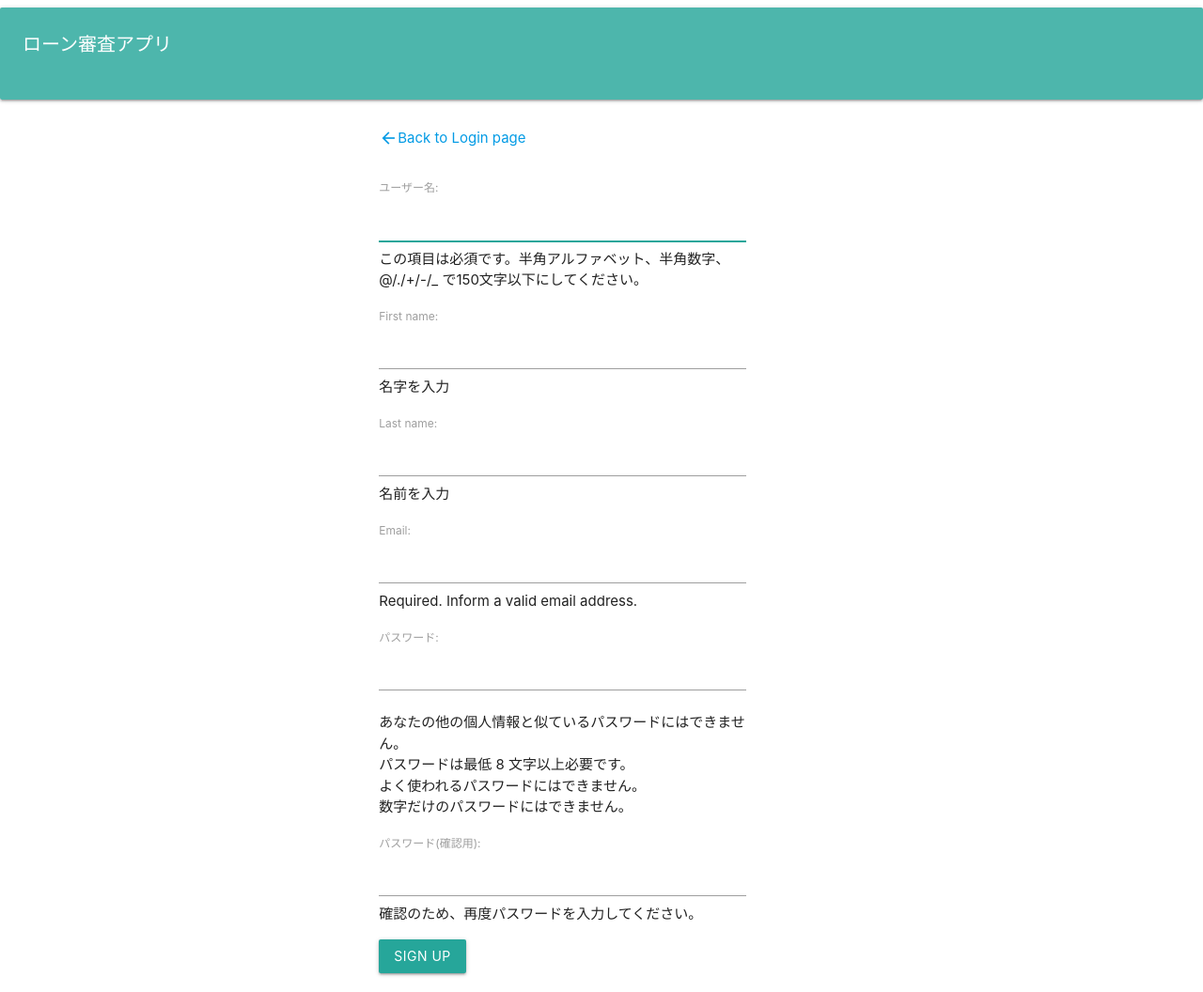
After one commit to sawady1203/demo_app, a Django app: page /signup/ in a window 1280 px wide. The commit adds this page. Shown: the whole page at 94% size. Run offline with Django 3.2, Linux system fonts and the light colour scheme; parts of the project's set-up code (start-up, migrations or seed data) failed here and were passed over.

Commit message:
login機能

```diff
--- a/config/urls.py
+++ b/config/urls.py
@@ -1,22 +1,10 @@
-"""config URL Configuration
-
-The `urlpatterns` list routes URLs to views. For more information please see:
-    https://docs.djangoproject.com/en/2.2/topics/http/urls/
-Examples:
-Function views
-    1. Add an import:  from my_app import views
-    2. Add a URL to urlpatterns:  path('', views.home, name='home')
-Class-based views
-    1. Add an import:  from other_app.views import Home
-    2. Add a URL to urlpatterns:  path('', Home.as_view(), name='home')
-Including another URLconf
-    1. Import the include() function: from django.urls import include, path
-    2. Add a URL to urlpatterns:  path('blog/', include('blog.urls'))
-"""
 from django.contrib import admin
 from django.urls import path, include
+from django.contrib.auth import views as auth_views
 
 urlpatterns = [
     path('admin/', admin.site.urls),
-    path('', include('demo_app.urls'))
+    path('accounts/login/', auth_views.LoginView.as_view(), name='login'),
+    path('accounts/logout/', auth_views.LogoutView.as_view(), name='logout'),
+    path('', include('demo_app.urls')),
 ]
--- a/demo_app/forms.py
+++ b/demo_app/forms.py
@@ -1,7 +1,9 @@
 from django import forms # Djangoが準備しているforms
 from .models import Customer # モデルで定義したDBテーブル
+from django.forms.widgets import NumberInput
+from django.contrib.auth.forms import UserCreationForm
+from django.contrib.auth.models import User
 
-from django.forms.widgets import NumberInput
 
 class RangeInput(NumberInput):
     input_type = 'range'
@@ -24,3 +26,23 @@ class InputForm(forms.ModelForm):
             'last_name' : forms.TextInput(attrs={'placeholder':'last_name'}),
             'first_name' : forms.TextInput(attrs={'placeholder':'first_name'}),
         }
+
+class SignUpForm(UserCreationForm):
+    first_name = forms.CharField(
+        max_length=30,
+        required=True,
+        help_text='名字を入力'
+    )
+    last_name = forms.CharField(
+        max_length=30,
+        required=True,
+        help_text='名前を入力',
+    )
+    email = forms.EmailField(
+        max_length=254,
+        help_text='Required. Inform a valid email address.'
+    )
+
+    class Meta:
+        model = User
+        fields = ('username', 'first_name', 'last_name', 'email', 'password1', 'password2')
--- a/demo_app/urls.py
+++ b/demo_app/urls.py
@@ -8,4 +8,5 @@ urlpatterns = [
     path('input_form/', views.input_form, name='input_form'),
     path('result/', views.result, name='result'),
     path('history/', views.history, name='history'),
+    path('signup/', views.signup, name='signup'),
 ]
--- a/demo_app/views.py
+++ b/demo_app/views.py
@@ -1,19 +1,23 @@
 from django.shortcuts import render, redirect
-from .forms import InputForm
-
-# from sklearn.externals import joblib
+from django.contrib.auth import login, authenticate
+from .forms import InputForm, SignUpForm
 import joblib
+from datetime import date
 import numpy as np
 from .models import Customer
+from django.contrib.auth.decorators import login_required
+
+
 
 # 学習済みモデルの読み込み
 # 最初に読み込んだ方が一回で済む
 loaded_model = joblib.load('demo_app/demo_model.pkl')
 
-# Create your views here.
+@login_required
 def index(request):
     return render(request, 'demo_app/index.html', {})
 
+@login_required
 def input_form(request):
     if request.method == "POST":
         form = InputForm(request.POST)
@@ -24,6 +28,7 @@ def input_form(request):
         form = InputForm()
         return render(request, 'demo_app/input_form.html', {'form':form})
 
+@login_required
 def result(request):
     # 最新データを持ってきて推論結果を渡したい
     _data = Customer.objects.order_by('id').reverse().values_list\
@@ -62,6 +67,7 @@ def result(request):
     }
     return render(request, 'demo_app/result.html', contexts)
 
+@login_required
 def history(request):
     if request.method == 'POST':
         print(request)
@@ -80,3 +86,19 @@ def history(request):
             'customers': customers
         }
         return render(request, 'demo_app/history.html', contexts)
+
+def signup(request):
+    if request.method == 'POST':
+        form = SignUpForm(request.POST)
+        if form.is_valid():
+            form.save()
+            username = form.cleaned_data.get('username')
+            raw_password = form.cleaned_data.get('password1')
+            print('username: ' + username)
+            print('raw_password: ' + raw_password)
+            user = authenticate(username=username, password=raw_password)
+            login(request, user)
+            return redirect('demo_app:index')
+    else:
+        form = SignUpForm()
+    return render(request, 'demo_app/signup.html', {'form': form})
--- a/templates/base.html
+++ b/templates/base.html
@@ -6,6 +6,7 @@
     <meta http-equiv="X-UA-Compatible" content="ie=edge">
     <link rel="stylesheet" href="https://cdnjs.cloudflare.com/ajax/libs/materialize/1.0.0/css/materialize.min.css">
     <link href="https://fonts.googleapis.com/icon?family=Material+Icons" rel="stylesheet">
+    <link href="https://fonts.googleapis.com/icon?family=Material+Icons" rel="stylesheet">
     <script src="https://cdnjs.cloudflare.com/ajax/libs/materialize/1.0.0/js/materialize.min.js"></script>
     <title>{% block title %}Demo App_ローン審査{% endblock %}</title>
 </head>
@@ -13,6 +14,14 @@
     <div class="col s12 card-panel teal lighten-2">
         <div class="row">
             <span class="white-text col s6" style="font-size:20px"><a href="/" style="color:white">ローン審査アプリ</a></span>
+        <!-- ログアウト機能の追加 -->
+        {% if user.is_authenticated %}
+            <span class="col s6" style="font-size: 20px; text-align: right;">
+                <a href="{% url 'logout' %}" style="color:white; text-decoration: underline;">
+                        <p>こんにちは、{{ user.username }} |ログアウトする</p>
+                </a>
+            </span>
+        {% endif %}
         </div>
     </div>
 
--- /dev/null
+++ b/templates/demo_app/signup.html
@@ -0,0 +1,21 @@
+{% extends "base.html" %}
+
+{% load static %}
+
+{% block content %}
+  <div class="row">
+      <div class="col s4" style="margin-left:30%;">
+          <a href="{% url 'demo_app:index' %}">
+            <div style="display: flex;">
+                <i class="material-icons" style="font-size: 20px; padding-top:16px;">arrow_back</i>
+                <p>Back to Login page</p>
+            </div>
+          </a>
+            <form method="post">
+                {% csrf_token %}
+                {{ form.as_p }}
+                <button type="submit" class="btn btn-default">Sign Up</button>
+            </form>
+      </div>
+  </div>
+{% endblock content %}
```
Also changed, not shown: config/settings.py (+7 -0 lines), templates/registration/login.html (added, +34 -0 lines).
